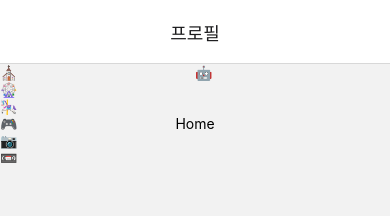
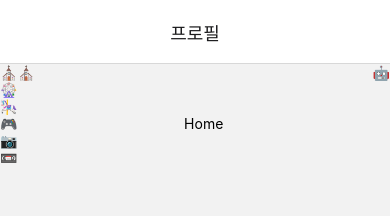
Before and after one commit to Kwon-ohgun/react-native-study, a React Native app: screen /Tab4 in a window 390 px wide. Shown: the top 216 px of the page. Built offline with nearby package versions, Linux system fonts and the light colour scheme.

Commit message:
[#12] stylesheet 연결하기

```diff
--- a/screens/Tab4Screen.js
+++ b/screens/Tab4Screen.js
@@ -1,10 +1,34 @@
 import React from 'react';
 import { Text, View } from 'react-native';
+import { StyleSheet } from 'react-native';
+
+const styles = StyleSheet.create({
+  wrap: {
+    flexDirection: 'row'
+  },
+  nav: {
+    // flex: 0,  // `flex: 0`은 web에서 영역이 할당 안 될 수 있으므로 주석 처리 한다.
+  },
+  section: {
+    flex: 1
+  },
+  header: {
+    flexDirection: 'row'
+  },
+  home: {
+    flex: 1
+  },
+  contents: {
+    flex: 1,
+    alignItems: 'center',
+    justifyContent: 'center'
+  }
+});
 
 export default function Tab4Screen() {
   return (
-    <View name="wrap" style={{flexDirection: 'row'}}>
-      <View name="nav" style={{flex: 0}}>
+    <View name="wrap" style={styles.wrap}>
+      <View name="nav">
         <Text>⛪</Text>
         <Text>🎡</Text>
         <Text>🎠</Text>
@@ -12,12 +36,12 @@ export default function Tab4Screen() {
         <Text>📷</Text>
         <Text>📼</Text>
       </View>
-      <View name="section" style={{flex: 1}}>
-        <View name="header" style={{flexDirection: 'row'}}>
-          <Text name="home" style={{flex: 1}}>⛪</Text>
-          <Text style={{flex: 1}}>🤖</Text>
+      <View name="section" style={styles.section}>
+        <View name="header" style={styles.header}>
+          <Text name="home" style={styles.home}>⛪</Text>
+          <Text>🤖</Text>
         </View>
-        <View name="contents" style={{flex: 1, alignItems: 'center', justifyContent: 'center'}}>
+        <View name="contents" style={styles.contents}>
           <Text>Home</Text>
         </View>
       </View>
```
